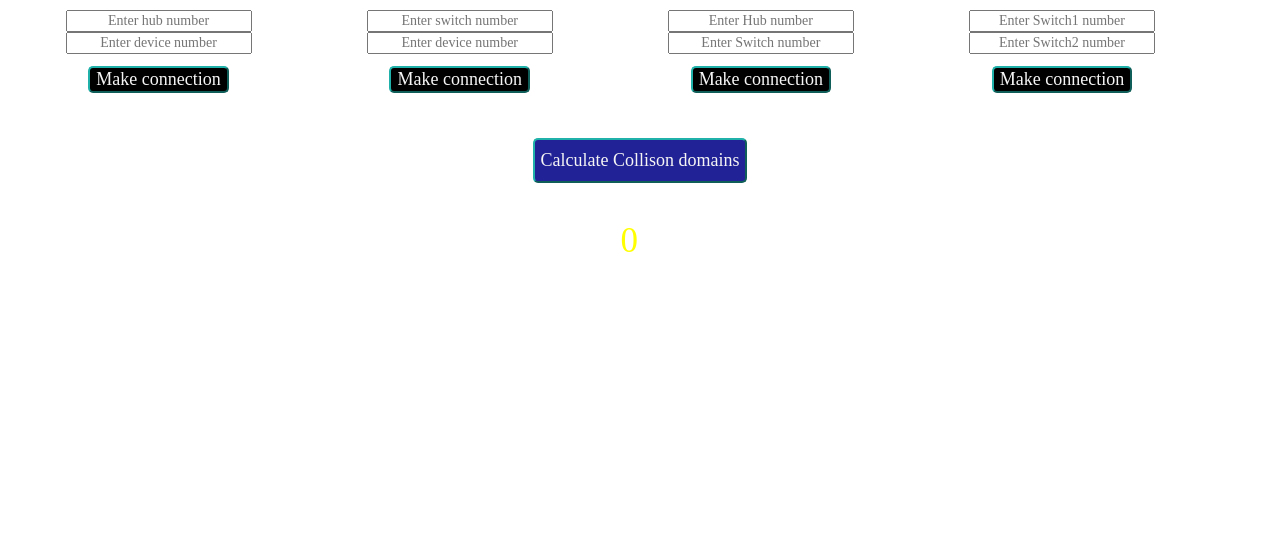
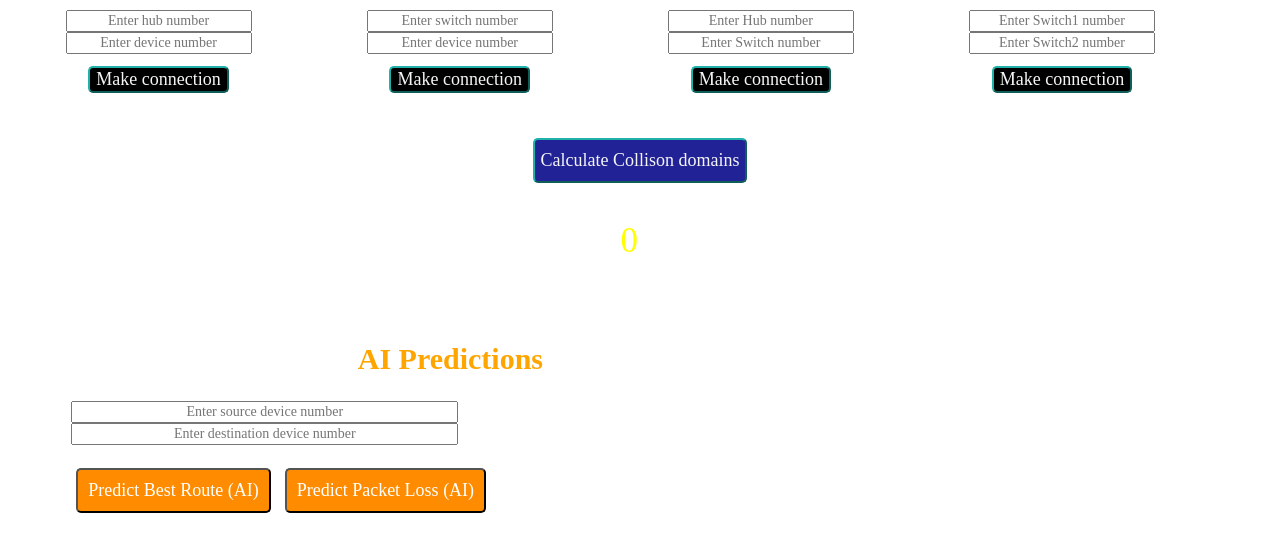
Before and after one commit to premprvkvsh/Networking-Simulator-GUI-, a plain HTML site: page Collision_domain.html in a window 1280 px wide. Shown: the part 430-966 px from the top of the page. Before the commit the page ends 800 px from the top, so only its background shows below. Drawn offline with Linux system fonts and the light colour scheme.

Commit message:
new changes

```diff
--- a/Collision_domain.html
+++ b/Collision_domain.html
@@ -86,3 +86,17 @@
 
     </body>
 </html>
+
+<!-- AI Prediction Section -->
+<div class="d2d" style="margin-top: 3%; padding-left: 5%;">
+    <h2 style="color: orange;">AI Predictions</h2>
+
+    <input type="text" class="con" id="ai_device1" placeholder="Enter source device number">
+    <input type="text" class="con" id="ai_device2" placeholder="Enter destination device number"><br><br>
+
+    <button type="button" id="ai_predict_route">Predict Best Route (AI)</button>
+    <button type="button" id="ai_predict_loss">Predict Packet Loss (AI)</button>
+
+    <div id="ai_output_route" style="color: lightgreen; font-size: 18px; margin-top: 10px;"></div>
+    <div id="ai_output_loss" style="color: tomato; font-size: 18px;"></div>
+</div>
--- a/style.css
+++ b/style.css
@@ -258,3 +258,15 @@ body
 {
     font-family: 'Times New Roman', Times, serif;
 }
+#ai_predict_route, #ai_predict_loss {
+    background-color: darkorange;
+    color: white;
+    border-radius: 5px;
+    margin: 5px;
+    font-size: 18px;
+    padding: 10px;
+}
+
+#ai_predict_route:hover, #ai_predict_loss:hover {
+    background-color: orangered;
+}
```
Also changed, not shown: 1 other file.
